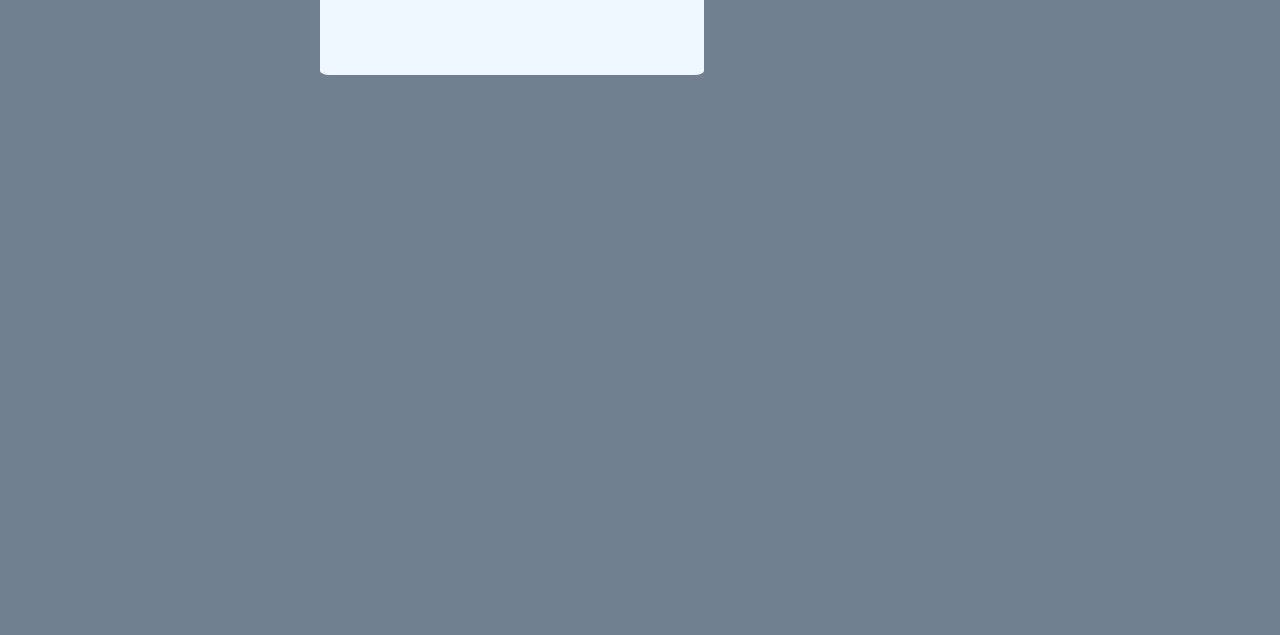
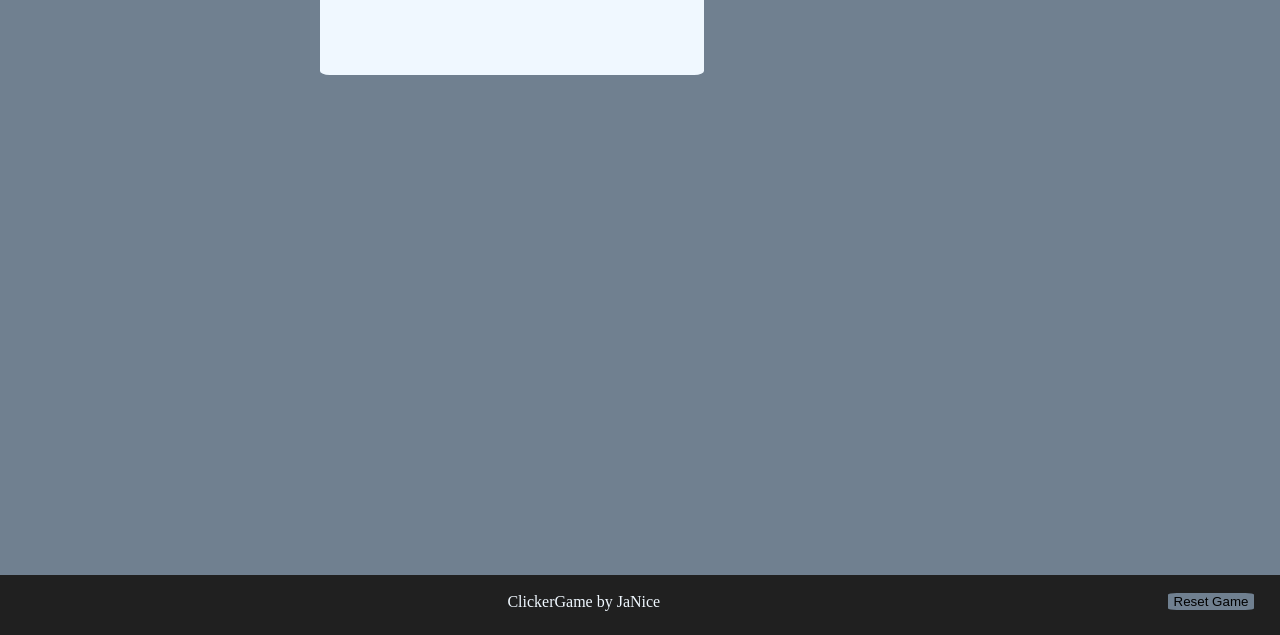
Before and after one commit to JaN1cee/Clicker, a plain HTML site: page index.html in a window 1280 px wide. Shown: the part 165-800 px from the top of the page. Drawn offline with Linux system fonts and the light colour scheme.

Commit message:
Update index.html

```diff
--- a/index.html
+++ b/index.html
@@ -43,6 +43,12 @@
         </div>
       </div>
     </div>
+    <footer>
+      <br />
+      ClickerGame by JaNice<button onclick="resetGame()" id="resetButton">
+        Reset Game
+      </button>
+    </footer>
   </body>
 
   <script src="js/script.js"></script>
```
